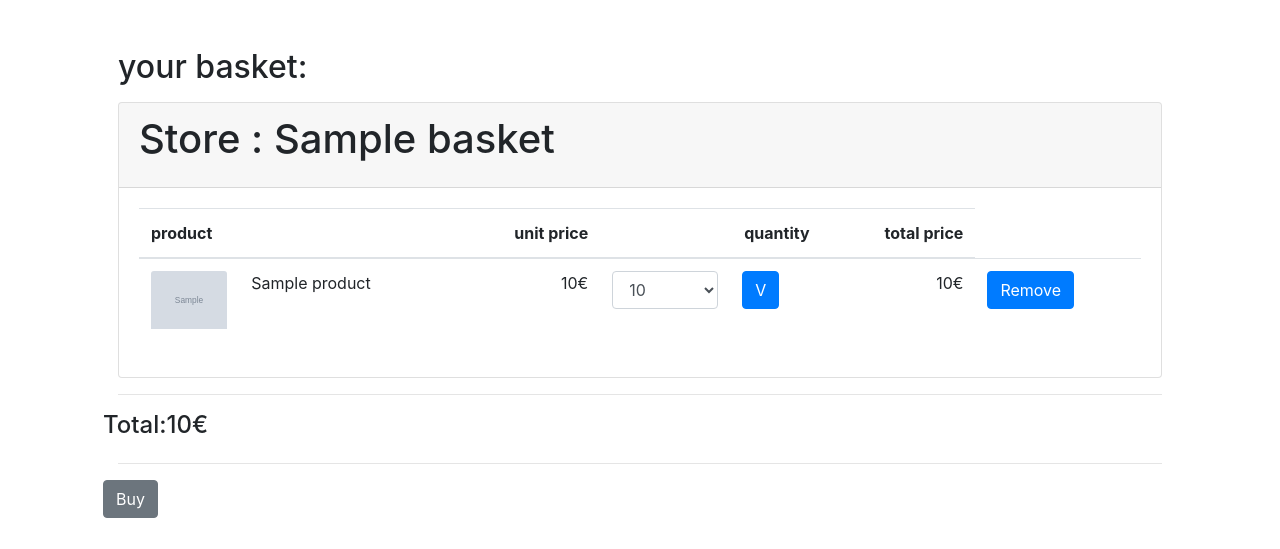
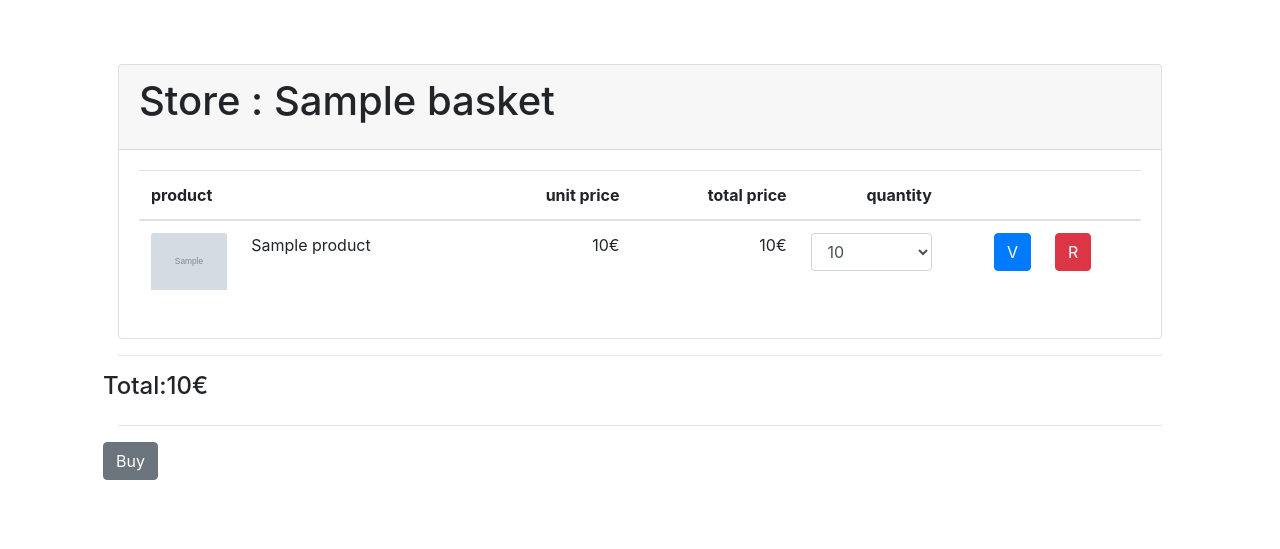
Before and after one commit to jopijuco/local, a Flask app: template templates/basket.html in a window 1280 px wide. Shown: the part 66-615 px from the top of the page. Run offline with Flask 2, Linux system fonts and the light colour scheme; the template is opened without the code that fills it: most values are stand-ins (such as "Sample title", 1, 10 or a date in 2020); grey boxes marked "Sample" are stand-in pictures; some libraries are stand-ins or nearby versions.

Commit message:
basket : reorder col

```diff
--- a/templates/basket.html
+++ b/templates/basket.html
@@ -6,8 +6,6 @@
 
 {% block main %}
     {% if full_basket %}
-        <h2>your basket:</h2>
-
         {% for basket in full_basket.baskets %}
             <div class="card mt-3">
                 <div class="card-header">
@@ -22,8 +20,9 @@
                                 <tr>
                                     <th colspan=2 scope="col">product</th>
                                     <th scope="col" class="text-right">unit price</th>
-                                    <th colspan=2 scope="col" class="text-right">quantity</th>
                                     <th scope="col" class="text-right">total price</th>
+                                    <th scope="col" class="text-right">quantity</th>
+                                    <th colspan=2 scope="col" class="text-left"></th>
                                 </tr>
                             </thead>
                         {% for product in basket.products %}
@@ -33,6 +32,7 @@
                                 </td>
                                 <td>{{ product.name }}</td>
                                 <td class="text-right">{{ product.unit_price }}€</td>
+                                <td class="text-right">{{ product.final_price }}€</td>
 
                                 <form action="{{ url_for('update_quantity_basket') }}" method="post" class="form-inline" enctype="multipart/form-data">
                                     <input type="hidden" id="product_id" name="product_id" value="{{ product.id }}">
@@ -48,17 +48,17 @@
                                         {%endfor%}
                                         </select>
                                     </td>
-                                <td>
+                                <td class="text-right">
                                     <button type="submit" class="btn btn-primary mb-2">V</button>
                                 </td>
                                 </form>
 
-                                <td class="text-right">{{ product.final_price }}€</td>
+
 
                                 <form action="{{ url_for('remove_basket')}}" method="post" enctype="multipart/form-data">
                                     <input type="hidden" id="product_id" name="product_id" value="{{ product.id }}">
                                     <input type="hidden" id="store_id" name="store_id" value="{{ basket.store_id }}">
-                                    <td><button class="btn btn-primary" type="submit" name="submit" value="add">Remove</button></td>
+                                    <td class="text-left"><button class="btn btn-danger" type="submit" name="submit" value="add">R</button></td>
                                 </form>
 
                             </tr>
```
